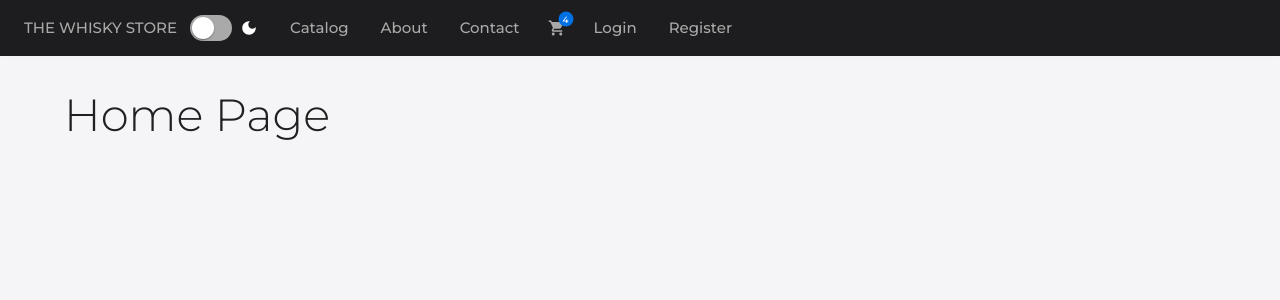
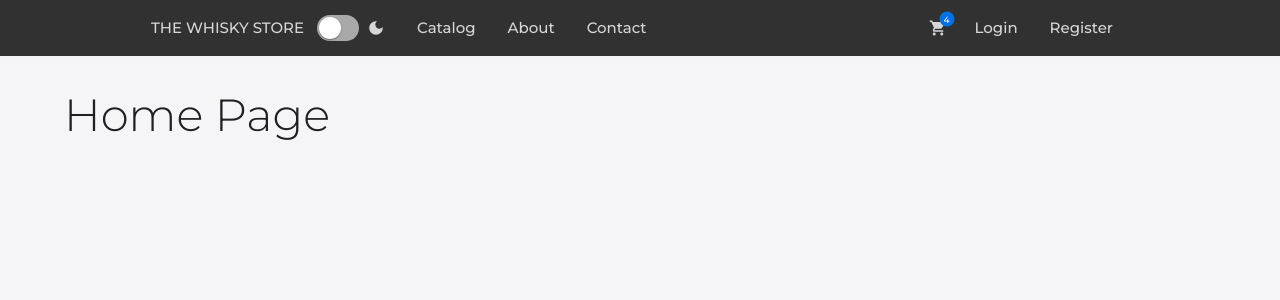
Before and after one commit to CecoSvidovski/TheWhiskyStore, a React (Create React App) app in the folder client/: page / in a window 1280 px wide. Shown: the top 300 px of the page. Built offline with nearby package versions, Linux system fonts and the light colour scheme.

Commit message:
Improve styling and refactor code

```diff
--- a/client/src/layout/Header.tsx
+++ b/client/src/layout/Header.tsx
@@ -1,10 +1,10 @@
-import { AppBar, Badge, Container, FormControlLabel, IconButton, List, ListItem, Theme, Toolbar, Typography, Box } from "@mui/material";
+import { AppBar, Badge, FormControlLabel, IconButton, Toolbar, Typography, Box } from "@mui/material";
 import { ShoppingCart } from "@mui/icons-material";
 import DarkModeIcon from '@mui/icons-material/DarkMode';
 import DarkModeSwitch from "./DarkModeSwitch";
 import NavLinkList from "./NavLinkList";
 import { NavLink } from "react-router-dom";
-import { appBar, link, shoppingCartBtn, typography } from "./muiStyles";
+import { appBar, link, shoppingCartBtn, toolbar, typography } from "./muiStyles";
 
 interface Props {
   darkMode: boolean;
@@ -13,7 +13,7 @@ interface Props {
 
 const Header = ({ darkMode, handleThemeChange }: Props) => {
 
-  const midLinks = [
+  const leftLinks = [
     { title: 'Catalog', path: '/catalog' },
     { title: 'About', path: '/about' },
     { title: 'Contact', path: '/contact' },
@@ -29,10 +29,11 @@ const Header = ({ darkMode, handleThemeChange }: Props) => {
       position='sticky'
       sx={appBar(darkMode)}
     >
-      <Toolbar>
+      <Toolbar sx={toolbar}>
+        <Box sx={{ display: 'inherit' }}>
           <Typography
             variant='h6'
-          sx={{...typography, ...link}}
+            sx={{ ...typography, ...link }}
             component={NavLink}
             to='/'
             key={'home'}
@@ -47,15 +48,18 @@ const Header = ({ darkMode, handleThemeChange }: Props) => {
                 onChange={handleThemeChange}
               />
             }
-          label={<DarkModeIcon sx={{ mt: '5px' }} />}
+            label={<DarkModeIcon sx={{ color: 'inherit', mt: '5px' }} />}
           />
-        <NavLinkList links={midLinks} />
+          <NavLinkList links={leftLinks} />
+        </Box>
+        <Box sx={{ display: 'inherit' }}>
           <IconButton size='large' sx={shoppingCartBtn}>
             <Badge badgeContent={4} color='secondary'>
               <ShoppingCart />
             </Badge>
           </IconButton>
           <NavLinkList links={rightLinks} />
+        </Box>
       </Toolbar>
     </AppBar>
   )
--- a/client/src/layout/NavLinkList.tsx
+++ b/client/src/layout/NavLinkList.tsx
@@ -4,8 +4,8 @@ import { link, nav } from "./muiStyles";
 
 interface Props {
   links: {
-    title:string,
-    path:string
+    title: string,
+    path: string,
   }[];
 }
 
@@ -16,7 +16,7 @@ const NavLinkList = ({ links }: Props) => (
         component={NavLink}
         to={path}
         key={title}
-        sx={{...link, ...nav}}
+        sx={{ ...link, ...nav }}
       >
         {title}
       </ListItem>
--- a/client/src/layout/muiStyles.ts
+++ b/client/src/layout/muiStyles.ts
@@ -1,10 +1,19 @@
 export const appBar = (darkMode: boolean) => ({
   mb: 4,
   boxShadow: '0px 0px 15px 2px rgba(0, 0, 0, 0.01)',
-  backgroundColor: (darkMode ? '#080808' : '#1d1d1f'),
+  backgroundColor: (darkMode ? 'rgba(8, 8, 8, 0.8)' : 'rgba(0, 0, 0, 0.8)'),
+  backdropFilter: 'saturate(180%) blur(20px)',
+  color: '#d6d6d6',
 });
 
+export const toolbar = {
+  display: 'flex',
+  flexDirection: 'row',
+  justifyContent: 'space-around'
+};
+
 export const typography = {
+  alignSelf: 'center',
   mr: 2,
   color: 'inherit',
   textDecoration: 'none',
@@ -12,23 +21,24 @@ export const typography = {
 
 export const link = {
   typography: 'h6',
-  transition: '0.5s',
-  color: '#a9a9a9',
+  transition: '0.4s',
+  color: 'inherit',
   '&:hover': {
-    color: '#e0e0e0',
+    color: '#ffffff',
   },
 }
 
 export const nav = {
-  typography: 'h6',
   '&.active': {
     color: '#ffffff',
   },
 };
 
 export const shoppingCartBtn = {
-  color: '#a9a9a9',
-  transition: '0.5s',
+  color: 'inherit',
+  height: '42px',
+  alignSelf: 'center',
+  transition: '0.4s',
   '&:hover': {
     backgroundColor: 'rgba(169, 169, 169, 0.2)',
   },
--- a/client/src/pages/catalog/ProductCard.tsx
+++ b/client/src/pages/catalog/ProductCard.tsx
@@ -1,8 +1,49 @@
-import { Card, CardProps, styled } from "@mui/material";
+import { CardMedia, CardContent, Typography, CardActions, Grid, Card } from "@mui/material";
+import { Product } from "../../models/product";
+import ProductButton from "./ProductButton";
+import { productCard } from "./muiStyles";
 
-const ProductCard = styled(Card)<CardProps>(({ theme }) => ({
-  borderRadius: '16px',
-  boxShadow: '0px 0px 15px 2px rgba(0, 0, 0, 0.03)',
-}));
+interface Props {
+  product: Product;
+}
+
+const ProductCard = ({ product }: Props) => {
+
+  return (
+    <Card sx={productCard}>
+      <CardMedia
+        sx={{backgroundSize: 'contain'}}
+        component="img"
+        image={product.pictureUrl}
+        alt="Whisky image"
+        title={product.name}
+      />
+      <CardContent>
+        <Grid container justifyContent='space-between'>
+          <Typography gutterBottom variant="h6">
+            {product.name}
+          </Typography>
+          <Typography gutterBottom variant="h6">
+            {'$' + (product.price / 100).toFixed(2)}
+          </Typography>
+        </Grid>
+
+        <Typography variant="subtitle2" color="text.secondary">
+          {product.brand} / {product.type}
+          {product.age
+            ? ' / ' + product.age + ' Year Old'
+            : ''
+          }
+        </Typography>
+      </CardContent>
+      <CardActions>
+        <Grid container justifyContent='space-evenly' sx={{mb: 1}}>
+          <ProductButton variant='contained' size="medium">Add to cart</ProductButton>
+          <ProductButton variant='contained' size="medium">View</ProductButton>
+        </Grid>
+      </CardActions>
+    </Card>
+  )
+}
 
 export default ProductCard;
--- a/client/src/pages/catalog/ProductCardContainer.tsx
+++ /dev/null
@@ -1,49 +0,0 @@
-import { CardMedia, CardContent, Typography, CardActions, Grid } from "@mui/material";
-import { Product } from "../../models/product";
-import ProductButton from "./ProductButton";
-import ProductCard from "./ProductCard";
-
-interface Props {
-  product: Product;
-}
-
-const ProductCardContainer = ({ product }: Props) => {
-
-  return (
-    <ProductCard>
-      <CardMedia
-        sx={{backgroundSize: 'contain'}}
-        component="img"
-        image={product.pictureUrl}
-        alt="Whisky image"
-        title={product.name}
-      />
-      <CardContent>
-        <Grid container justifyContent='space-between'>
-          <Typography gutterBottom variant="h6">
-            {product.name}
-          </Typography>
-          <Typography gutterBottom variant="h6">
-            {'$' + (product.price / 100).toFixed(2)}
-          </Typography>
-        </Grid>
-
-        <Typography variant="subtitle2" color="text.secondary">
-          {product.brand} / {product.type}
-          {product.age
-            ? ' / ' + product.age + ' Year Old'
-            : ''
-          }
-        </Typography>
-      </CardContent>
-      <CardActions>
-        <Grid container justifyContent='space-evenly' sx={{mb: 1}}>
-          <ProductButton variant='contained' size="medium">Add to cart</ProductButton>
-          <ProductButton variant='contained' size="medium">View</ProductButton>
-        </Grid>
-      </CardActions>
-    </ProductCard>
-  )
-}
-
-export default ProductCardContainer;
--- a/client/src/pages/catalog/ProductList.tsx
+++ b/client/src/pages/catalog/ProductList.tsx
@@ -1,6 +1,6 @@
 import { Grid } from "@mui/material";
 import { Product } from "../../models/product";
-import ProductCardContainer from "./ProductCardContainer";
+import ProductCard from "./ProductCard";
 
 interface Props {
   products: Product[];
@@ -13,7 +13,7 @@ const ProductList = ({ products }: Props) => {
     <Grid container spacing={3}>
       {products.map(product => (
         <Grid item xs={3} key={product.id}>
-          <ProductCardContainer product={product}/>
+          <ProductCard product={product}/>
         </Grid>
       ))}
     </Grid>
--- /dev/null
+++ b/client/src/pages/catalog/muiStyles.ts
@@ -0,0 +1,4 @@
+export const productCard = {
+    borderRadius: '16px',
+    boxShadow: '0px 0px 15px 2px rgba(0, 0, 0, 0.03)',
+}
```
Lines whose indentation alone changed are shown as unchanged.
